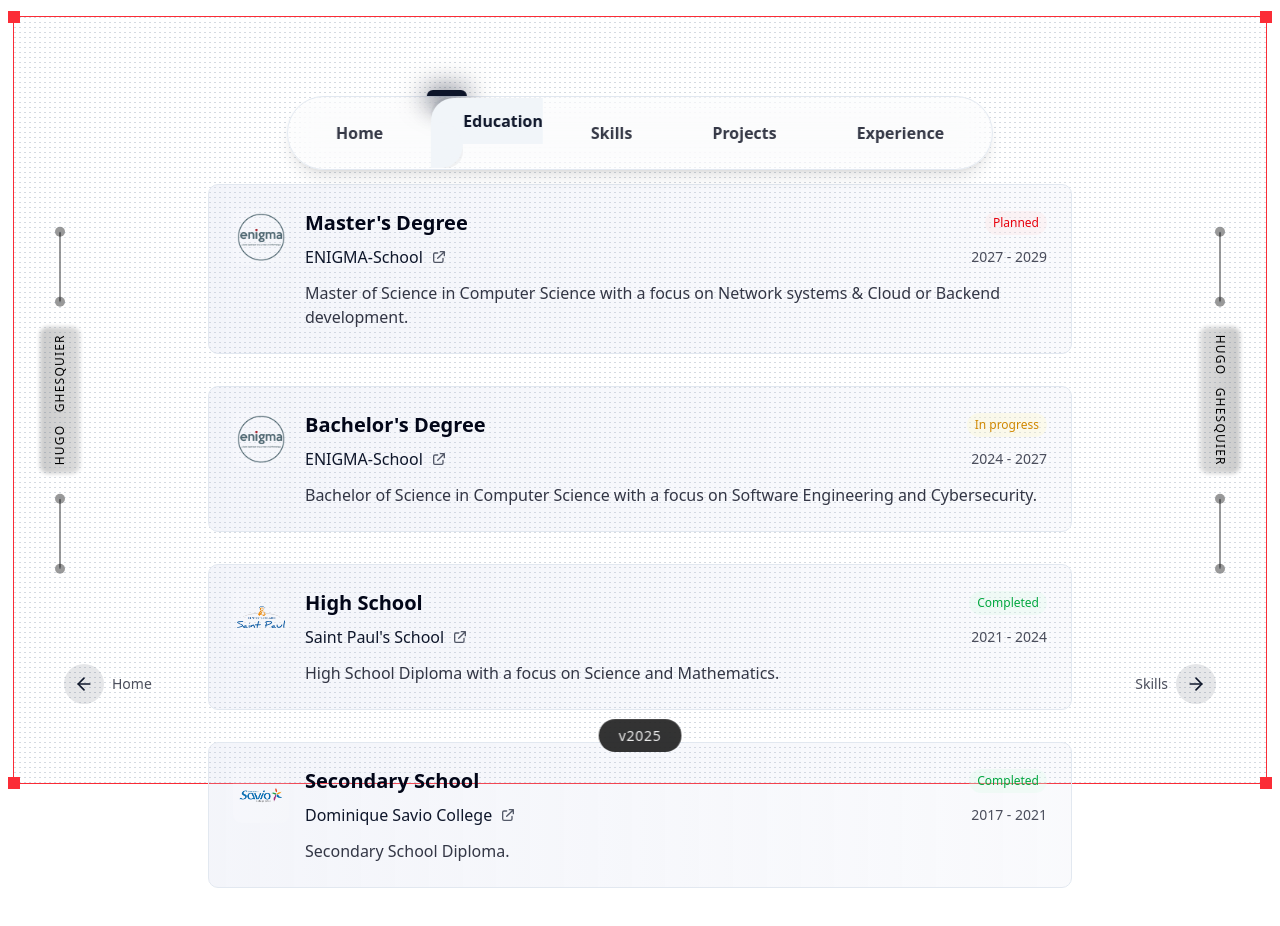
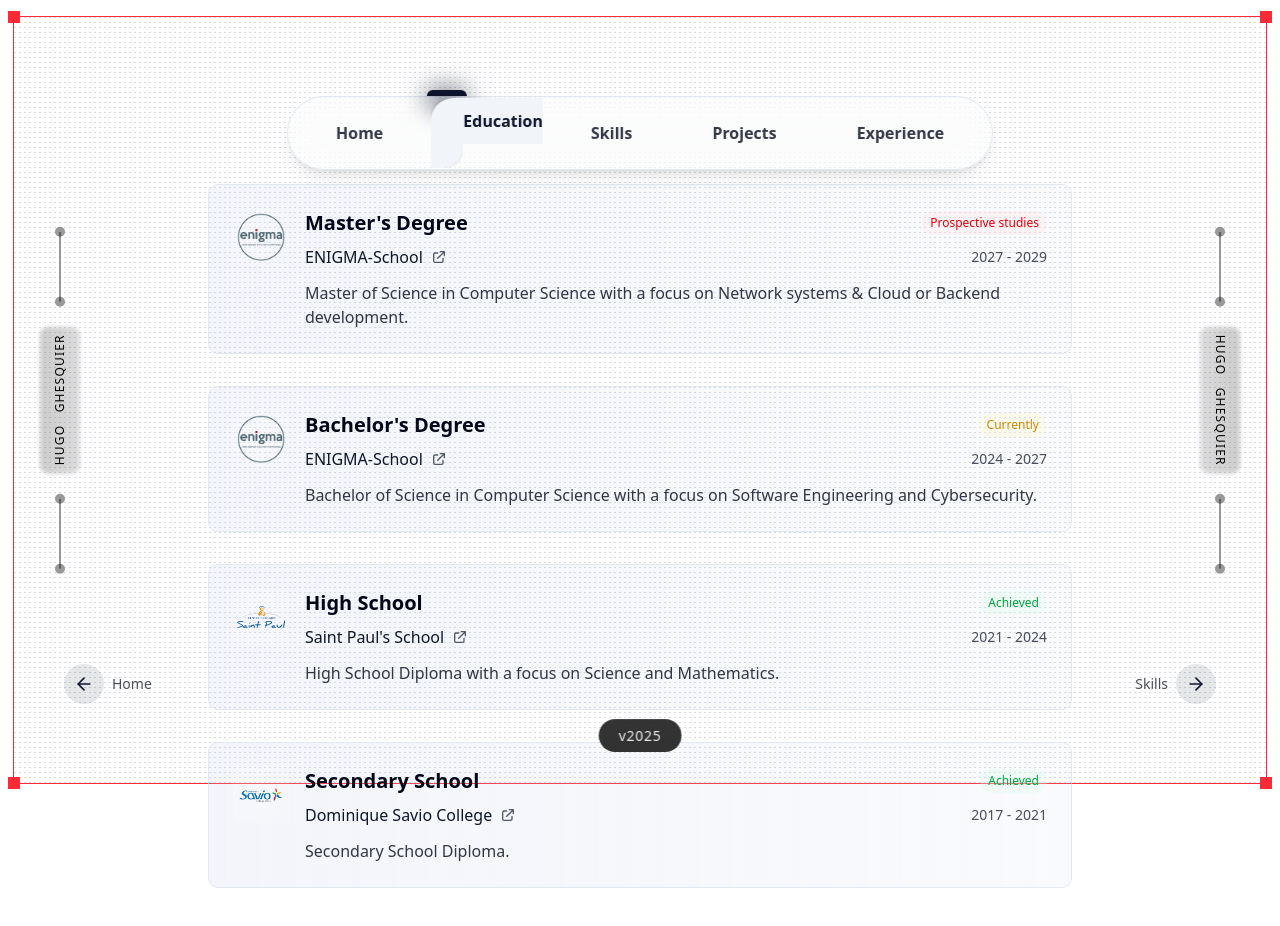
Before and after one commit to devZenta/Green-IT-CV, a Next.js app: page /education in a window 1280 px wide. Shown: the top 926 px of the page. Built offline with nearby package versions, Linux system fonts and the light colour scheme.

Commit message:
refactor: update education tags for consistency and clarity

```diff
--- a/src/components/EducationPage/Education.tsx
+++ b/src/components/EducationPage/Education.tsx
@@ -23,7 +23,7 @@ export function Education() {
       description: "Master of Science in Computer Science with a focus on Network systems & Cloud or Backend development.",
       logo: "/establishments/enigma_school_logo.png",
       link: "https://www.enigma-school.com/",
-      tag: "Planned"
+      tag: "Prospective studies"
     },
     {
       degree: "Bachelor's Degree",
@@ -32,7 +32,7 @@ export function Education() {
       description: "Bachelor of Science in Computer Science with a focus on Software Engineering and Cybersecurity.",
       logo: "/establishments/enigma_school_logo.png",
       link: "https://www.enigma-school.com/",
-      tag: "In progress"
+      tag: "Currently"
     },
     {
       degree: "High School",
@@ -41,7 +41,7 @@ export function Education() {
       description: "High School Diploma with a focus on Science and Mathematics.",
       logo: "/establishments/saint_paul_logo.png",
       link: "https://saintpaul-lille.fr/",
-      tag: "Completed"
+      tag: "Achieved"
     },
     {
       degree: "Secondary School",
@@ -50,17 +50,17 @@ export function Education() {
       description: "Secondary School Diploma.",
       logo: "/establishments/dominique_savio_logo.png",
       link: "https://www.savio-lambersart.fr/",
-      tag: "Completed"
+      tag: "Achieved"
     }
   ]
 
   const getTagColorClasses = (tag: string) => {
     switch (tag) {
-      case "Completed":
+      case "Achieved":
         return "bg-green-100/30 text-green-600";
-      case "In progress":
+      case "Currently":
         return "bg-yellow-100/30 text-yellow-600";
-      case "Planned":
+      case "Prospective studies":
         return "bg-red-100/30 text-red-600";
       default:
         return "bg-primary/20 text-primary";
```
